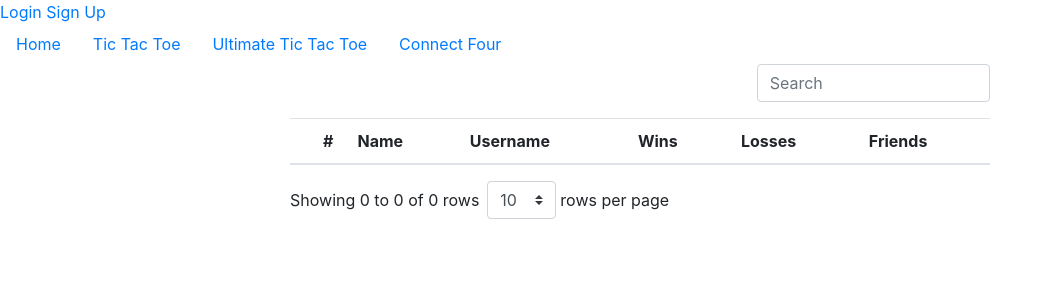
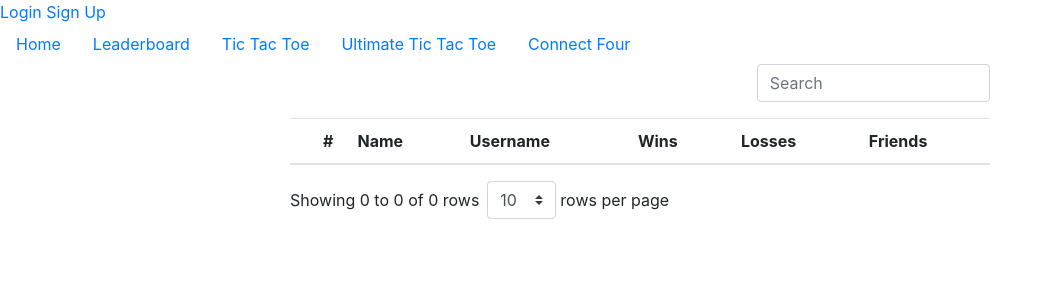
Before and after one commit to lunar-starlight/UVProjekt, a Django app: page /leaderboard/ in a window 1280 px wide. Shown: the top 300 px of the page, without its empty margins (0-1052 px from the left). Run offline with Django 3.2, Linux system fonts and the light colour scheme; lists and menus that the app fills with data are empty; some libraries are stand-ins or nearby versions.

Commit message:
added leaderboard to nav

```diff
--- a/templates/common/base.html
+++ b/templates/common/base.html
@@ -26,6 +26,7 @@
     {% block nav %}
         <nav class="nav">
             <a class="nav-link" href="{% url 'common:home' %}">Home</a>
+            <a class="nav-link" href="{% url 'common:leaderboard' %}">Leaderboard</a>
             <a class="nav-link" href="{% url 'ttt:index' %}">Tic Tac Toe</a>
             <a class="nav-link" href="{% url 'uttt:index' %}">Ultimate Tic Tac Toe</a>
             <a class="nav-link" href="{% url 'cf:index' %}">Connect Four</a>
```
